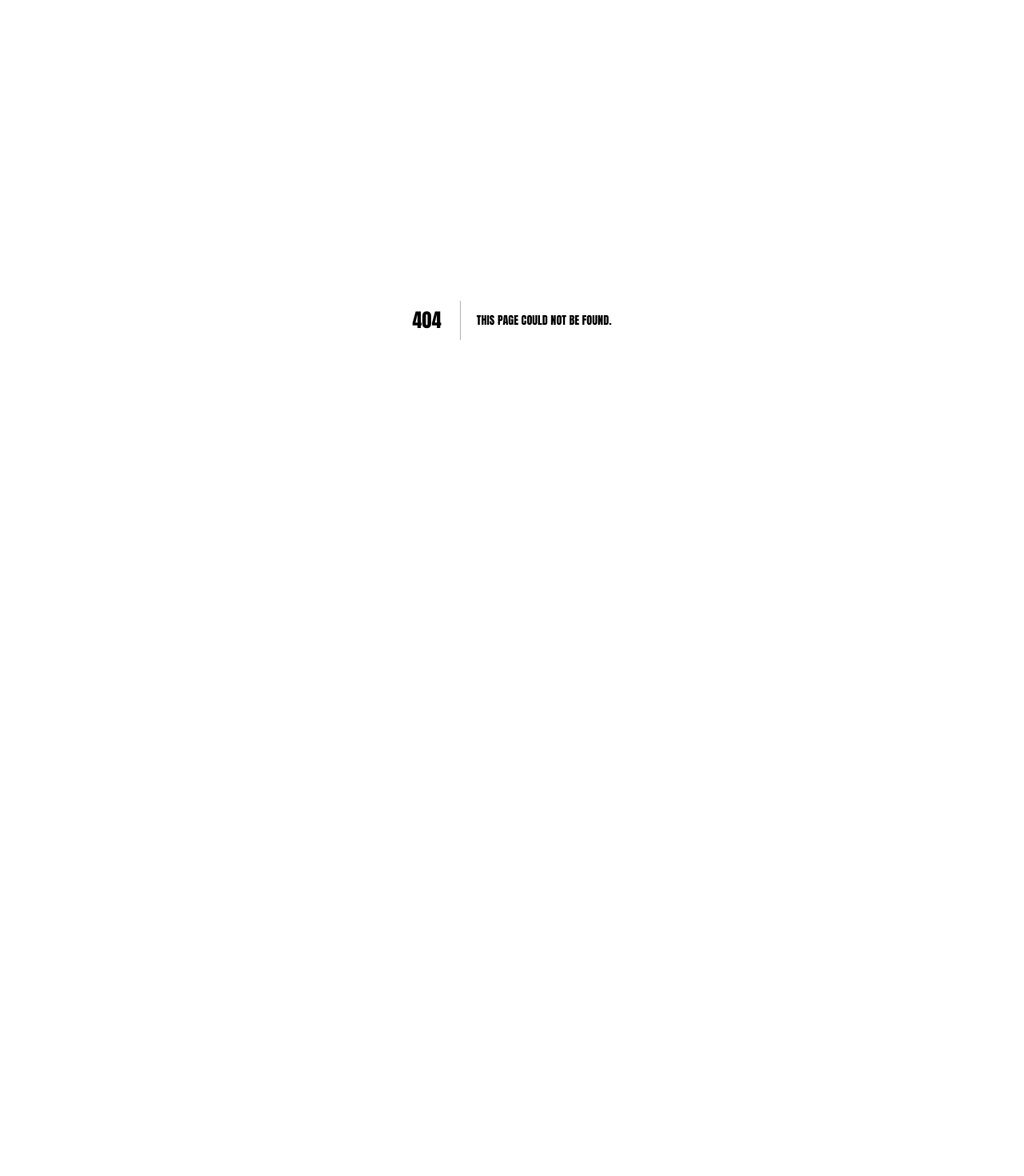
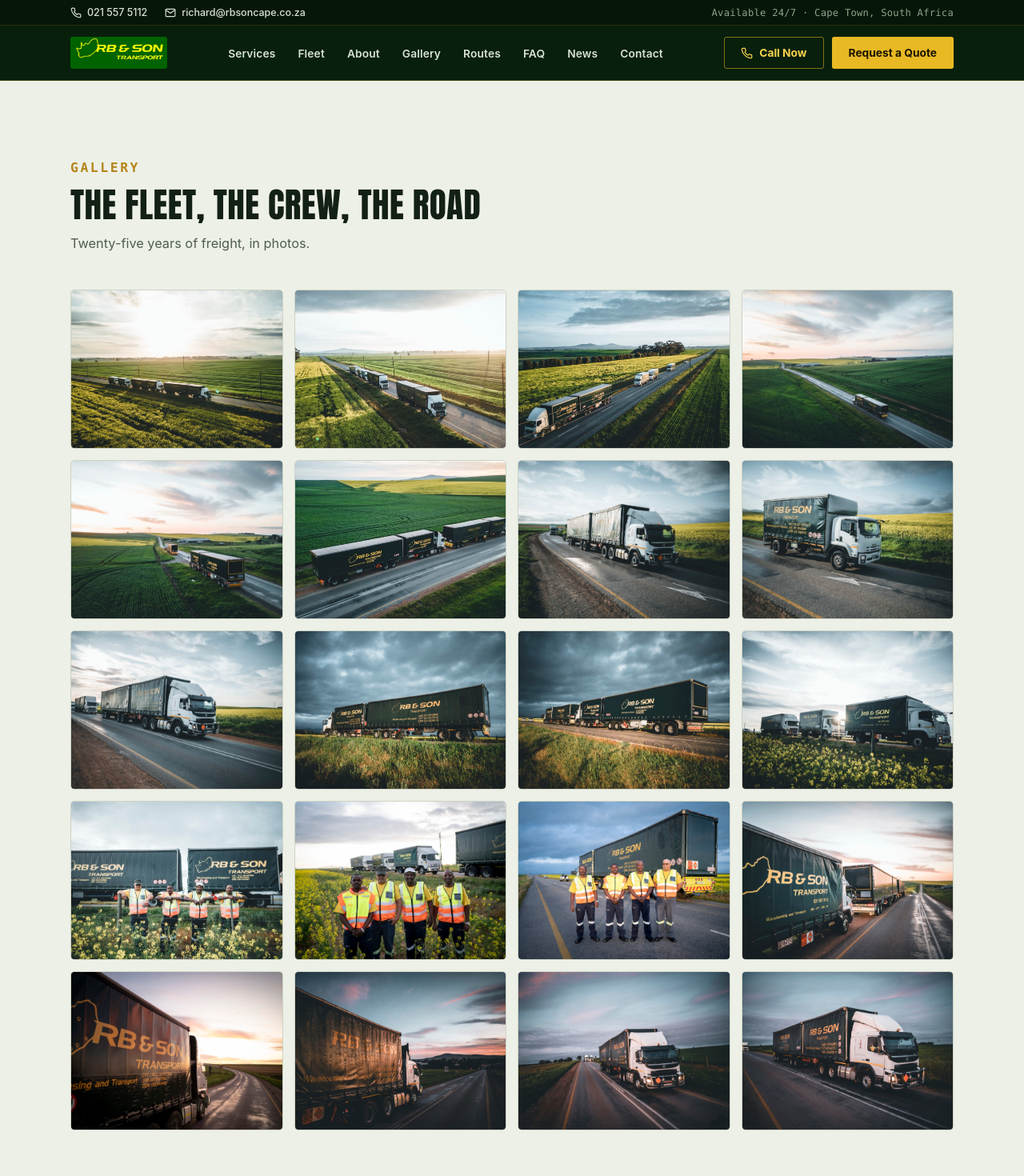
Before and after one commit to MattWaldeck/site, a Next.js app: page /gallery in a window 1280 px wide. Before the commit this address had no page. Shown: the top 1470 px of the page at 80% size. Before the commit the page ends 800 px from the top, so only its background shows below. Built offline with nearby package versions, Linux system fonts and the light colour scheme.

Commit message:
Add gallery page with lightbox and nav links

```diff
--- /dev/null
+++ b/src/app/gallery/page.tsx
@@ -0,0 +1,71 @@
+import { TopBar } from "@/components/TopBar";
+import { Header } from "@/components/Header";
+import { Footer } from "@/components/Footer";
+import { BackToTop } from "@/components/BackToTop";
+import { Reveal } from "@/components/Reveal";
+import { GalleryLightbox } from "@/components/GalleryLightbox";
+
+const GALLERY_PHOTOS = [
+  { src: "/assets/gallery/gallery-aerial-sunrise-convoy.jpg", alt: "Aerial view of an RB & Son convoy on a rural road at sunrise" },
+  { src: "/assets/gallery/gallery-aerial-daylight-convoy.jpg", alt: "Aerial view of an RB & Son convoy on a rural road in daylight" },
+  { src: "/assets/gallery/gallery-aerial-straight-road.jpg", alt: "Aerial view of trucks on a long straight road through farmland" },
+  { src: "/assets/gallery/gallery-aerial-moody-fields.jpg", alt: "Aerial view of a lone truck on a road through green fields under a moody sky" },
+  { src: "/assets/gallery/gallery-aerial-water-reflection.jpg", alt: "Aerial view of a convoy passing a farm dam reflecting the sky" },
+  { src: "/assets/gallery/gallery-aerial-wet-road-convoy.jpg", alt: "Aerial view of a convoy on a wet road after rain" },
+  { src: "/assets/gallery/gallery-curve-golden-morning.jpg", alt: "Trucks rounding a curve in golden morning light" },
+  { src: "/assets/gallery/gallery-cab-front-canola.jpg", alt: "RB & Son truck cab front-on, canola field in the background" },
+  { src: "/assets/gallery/gallery-side-profile-curve.jpg", alt: "Truck and trailer side profile rounding a curve" },
+  { src: "/assets/gallery/gallery-rear-green-field.jpg", alt: "RB & Son truck rear three-quarter view beside a green field" },
+  { src: "/assets/gallery/gallery-rear-canola-field.jpg", alt: "RB & Son truck rear three-quarter view beside a canola field" },
+  { src: "/assets/gallery/gallery-dramatic-sky-convoy.jpg", alt: "Convoy of trucks under a dramatic cloudy sky" },
+  { src: "/assets/gallery/gallery-team-canola-posed.jpg", alt: "RB & Son crew posed in front of the trucks in a canola field" },
+  { src: "/assets/gallery/gallery-team-canola-standing.jpg", alt: "RB & Son crew standing together in a canola field" },
+  { src: "/assets/gallery/gallery-team-blue-hour.jpg", alt: "RB & Son crew beside a truck at dusk" },
+  { src: "/assets/gallery/gallery-branded-side-flare.jpg", alt: "RB & Son Transport branded trailer side, lit by low sun" },
+  { src: "/assets/gallery/gallery-branded-closeup-sunset.jpg", alt: "Close-up of an RB & Son Transport branded trailer at sunset" },
+  { src: "/assets/gallery/gallery-weathered-trailer-dusk.jpg", alt: "A weathered RB & Son Transport trailer at dusk" },
+  { src: "/assets/gallery/gallery-convoy-departing-dusk.jpg", alt: "Convoy of trucks departing at dusk" },
+  { src: "/assets/gallery/gallery-driver-canola-backlit.jpg", alt: "Driver walking beside trucks in a canola field, backlit by the sun" },
+];
+
+const FACILITY_PHOTOS = [
+  { src: "/assets/premises-day.jpg", alt: "RB & Son Transport's Saxdowne facility in daylight" },
+  { src: "/assets/premises-night.jpg", alt: "RB & Son Transport's Saxdowne facility lit up at night" },
+];
+
+export const metadata = {
+  title: "Gallery — RB & Son Transport",
+  description: "Photos of the RB & Son Transport fleet, crew and facility.",
+};
+
+export default function GalleryPage() {
+  return (
+    <>
+      <TopBar />
+      <Header />
+      <main id="top">
+        <section className="gallery-page">
+          <div className="wrap">
+            <Reveal className="section-head">
+              <p className="eyebrow">Gallery</p>
+              <h2>The fleet, the crew, the road</h2>
+              <p>Twenty-five years of freight, in photos.</p>
+            </Reveal>
+            <GalleryLightbox photos={GALLERY_PHOTOS} />
+          </div>
+        </section>
+        <section className="gallery-page facility-gallery">
+          <div className="wrap">
+            <Reveal className="section-head">
+              <p className="eyebrow">Facility</p>
+              <h2>The Saxdowne base</h2>
+            </Reveal>
+            <GalleryLightbox photos={FACILITY_PHOTOS} />
+          </div>
+        </section>
+      </main>
+      <Footer />
+      <BackToTop />
+    </>
+  );
+}
--- a/src/app/globals.css
+++ b/src/app/globals.css
@@ -1383,3 +1383,90 @@ footer {
     font-size: 2.1rem;
   }
 }
+
+/* ---------- gallery page ---------- */
+.gallery-page {
+  background: var(--paper);
+}
+.facility-gallery {
+  background: var(--paper-dim);
+}
+.gallery-grid {
+  display: grid;
+  grid-template-columns: repeat(4, 1fr);
+  gap: 14px;
+}
+.gallery-cell {
+  position: relative;
+  aspect-ratio: 4 / 3;
+  border-radius: 5px;
+  overflow: hidden;
+  border: 1px solid var(--line);
+  padding: 0;
+  cursor: pointer;
+  background: none;
+}
+.gallery-cell img {
+  width: 100%;
+  height: 100%;
+  object-fit: cover;
+  transition: transform 0.3s ease;
+  display: block;
+}
+.gallery-cell:hover img {
+  transform: scale(1.05);
+}
+.gallery-lightbox {
+  position: fixed;
+  inset: 0;
+  z-index: 1000;
+  background: rgba(6, 15, 8, 0.92);
+  display: flex;
+  align-items: center;
+  justify-content: center;
+  padding: 24px;
+}
+.lightbox-image {
+  max-width: min(1100px, 90vw);
+  max-height: 85vh;
+  object-fit: contain;
+  border-radius: 4px;
+}
+.lightbox-close,
+.lightbox-nav {
+  position: absolute;
+  background: rgba(0, 0, 0, 0.4);
+  border: 1px solid rgba(232, 185, 35, 0.35);
+  color: #f6d24c;
+  width: 44px;
+  height: 44px;
+  border-radius: 50%;
+  display: flex;
+  align-items: center;
+  justify-content: center;
+  cursor: pointer;
+}
+.lightbox-close svg,
+.lightbox-nav svg {
+  width: 20px;
+  height: 20px;
+}
+.lightbox-close {
+  top: 20px;
+  right: 20px;
+}
+.lightbox-nav.prev {
+  left: 20px;
+  top: 50%;
+  transform: translateY(-50%);
+}
+.lightbox-nav.next {
+  right: 20px;
+  top: 50%;
+  transform: translateY(-50%);
+}
+@media (max-width: 780px) {
+  .gallery-grid {
+    grid-template-columns: repeat(2, 1fr);
+  }
+}
--- a/src/components/Footer.tsx
+++ b/src/components/Footer.tsx
@@ -1,9 +1,12 @@
 const NAV_LINKS = [
-  { href: "#services", label: "Services" },
-  { href: "#fleet", label: "Fleet" },
-  { href: "#about", label: "About" },
-  { href: "#routes", label: "Routes" },
-  { href: "#contact", label: "Contact" },
+  { href: "/#services", label: "Services" },
+  { href: "/#fleet", label: "Fleet" },
+  { href: "/#about", label: "About" },
+  { href: "/gallery", label: "Gallery" },
+  { href: "/#routes", label: "Routes" },
+  { href: "/#faq", label: "FAQ" },
+  { href: "/news", label: "News" },
+  { href: "/#contact", label: "Contact" },
 ];
 
 export function Footer() {
--- /dev/null
+++ b/src/components/GalleryLightbox.tsx
@@ -0,0 +1,95 @@
+"use client";
+
+import { useEffect, useState } from "react";
+
+type Photo = {
+  src: string;
+  alt: string;
+};
+
+export function GalleryLightbox({ photos }: { photos: Photo[] }) {
+  const [openIndex, setOpenIndex] = useState<number | null>(null);
+
+  useEffect(() => {
+    if (openIndex === null) return;
+    function onKey(e: KeyboardEvent) {
+      if (e.key === "Escape") setOpenIndex(null);
+      if (e.key === "ArrowRight") setOpenIndex((i) => (i === null ? i : (i + 1) % photos.length));
+      if (e.key === "ArrowLeft") setOpenIndex((i) => (i === null ? i : (i - 1 + photos.length) % photos.length));
+    }
+    document.addEventListener("keydown", onKey);
+    return () => document.removeEventListener("keydown", onKey);
+  }, [openIndex, photos.length]);
+
+  return (
+    <>
+      <div className="gallery-grid">
+        {photos.map((photo, i) => (
+          <button
+            key={photo.src}
+            type="button"
+            className="gallery-cell"
+            onClick={() => setOpenIndex(i)}
+            aria-label={`Open photo: ${photo.alt}`}
+          >
+            <img src={photo.src} alt={photo.alt} loading="lazy" />
+          </button>
+        ))}
+      </div>
+
+      {openIndex !== null && (
+        <div
+          className="gallery-lightbox"
+          role="dialog"
+          aria-modal="true"
+          aria-label="Photo viewer"
+          onClick={() => setOpenIndex(null)}
+        >
+          <button
+            type="button"
+            className="lightbox-close"
+            aria-label="Close"
+            onClick={() => setOpenIndex(null)}
+          >
+            <svg viewBox="0 0 24 24" fill="none" stroke="currentColor" strokeWidth="2" strokeLinecap="round">
+              <line x1="5" y1="5" x2="19" y2="19" />
+              <line x1="5" y1="19" x2="19" y2="5" />
+            </svg>
+          </button>
+          <button
+            type="button"
+            className="lightbox-nav prev"
+            aria-label="Previous photo"
+            onClick={(e) => {
+              e.stopPropagation();
+              setOpenIndex((i) => (i === null ? i : (i - 1 + photos.length) % photos.length));
+            }}
+          >
+            <svg viewBox="0 0 24 24" fill="none" stroke="currentColor" strokeWidth="2" strokeLinecap="round">
+              <path d="M15 18 9 12l6-6" />
+            </svg>
+          </button>
+          <img
+            className="lightbox-image"
+            src={photos[openIndex].src}
+            alt={photos[openIndex].alt}
+            onClick={(e) => e.stopPropagation()}
+          />
+          <button
+            type="button"
+            className="lightbox-nav next"
+            aria-label="Next photo"
+            onClick={(e) => {
+              e.stopPropagation();
+              setOpenIndex((i) => (i === null ? i : (i + 1) % photos.length));
+            }}
+          >
+            <svg viewBox="0 0 24 24" fill="none" stroke="currentColor" strokeWidth="2" strokeLinecap="round">
+              <path d="M9 18l6-6-6-6" />
+            </svg>
+          </button>
+        </div>
+      )}
+    </>
+  );
+}
--- a/src/components/Header.tsx
+++ b/src/components/Header.tsx
@@ -4,11 +4,14 @@ import { useEffect, useState } from "react";
 import { CONTACT } from "@/lib/contact";
 
 const NAV_LINKS = [
-  { href: "#services", label: "Services" },
-  { href: "#fleet", label: "Fleet" },
-  { href: "#about", label: "About" },
-  { href: "#routes", label: "Routes" },
-  { href: "#contact", label: "Contact" },
+  { href: "/#services", label: "Services" },
+  { href: "/#fleet", label: "Fleet" },
+  { href: "/#about", label: "About" },
+  { href: "/gallery", label: "Gallery" },
+  { href: "/#routes", label: "Routes" },
+  { href: "/#faq", label: "FAQ" },
+  { href: "/news", label: "News" },
+  { href: "/#contact", label: "Contact" },
 ];
 
 export function Header() {
```
